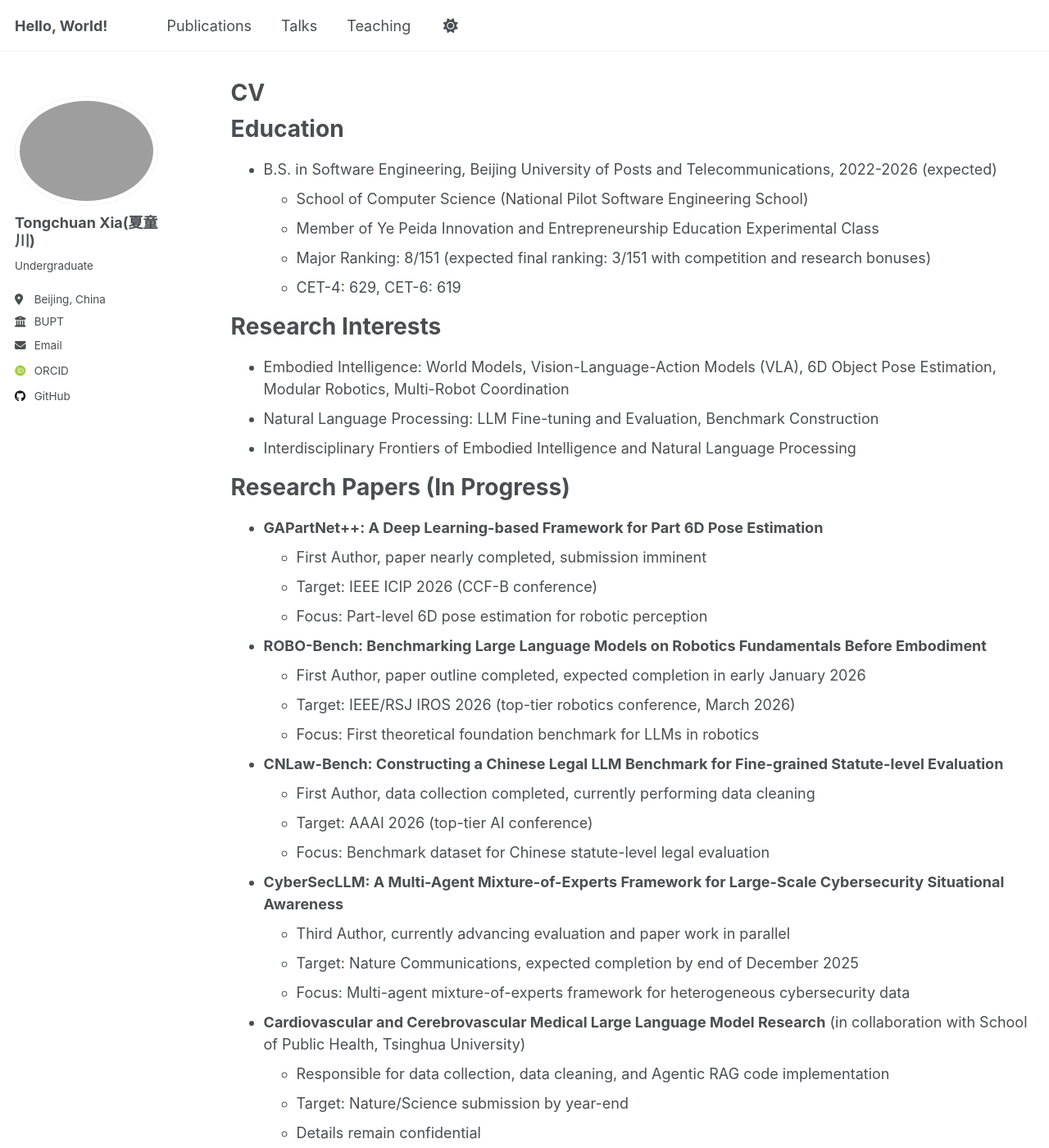
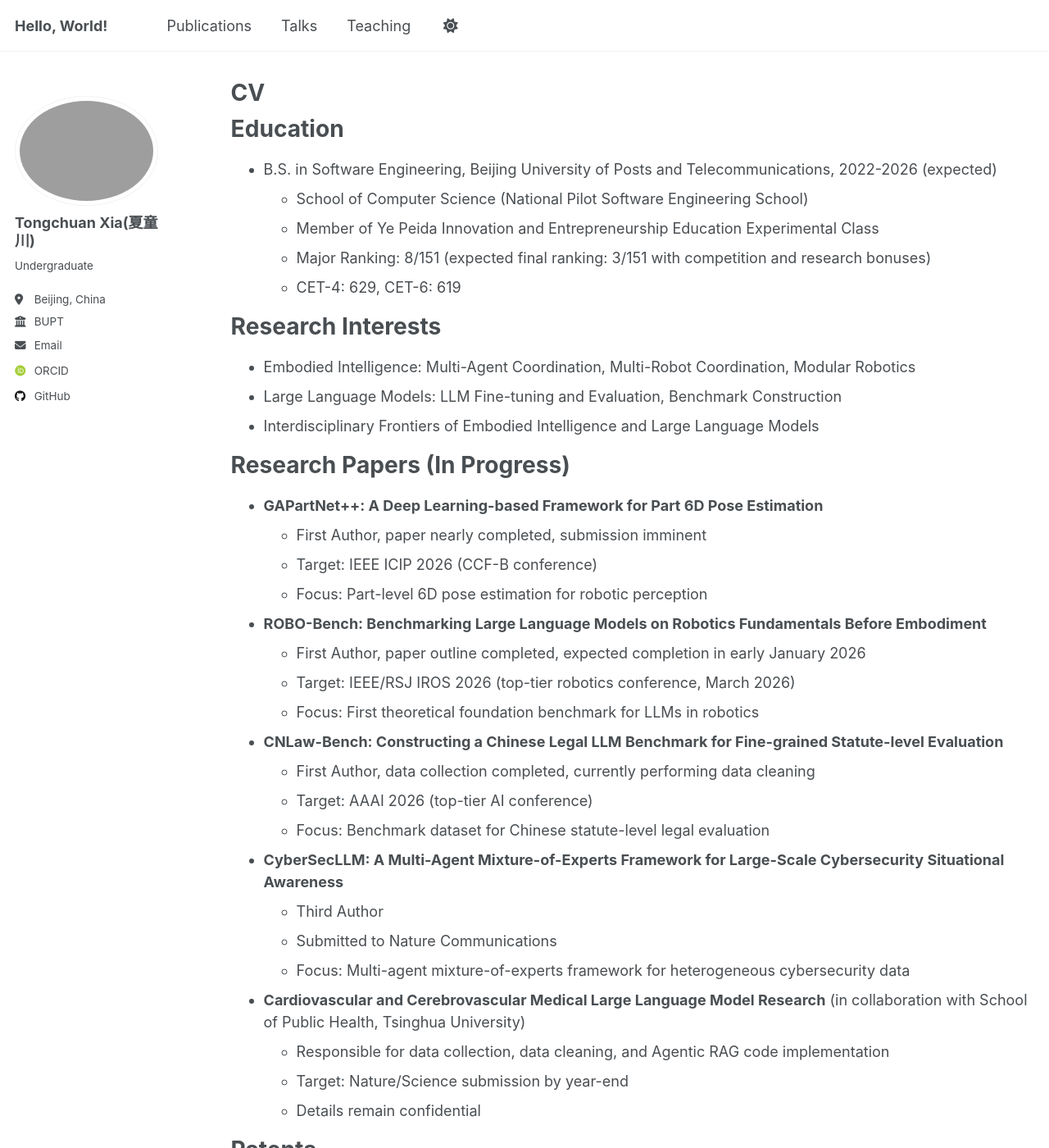
Before and after one commit to Heartune/Heartune.github.io, a Jekyll site: the page built from _pages/cv.md, in a window 1280 px wide and 1400 px high. Shown: the whole window at 82% size. Built offline with Jekyll 4.4.1, drawn with Linux system fonts in a browser that asks for light colours; some web fonts are replaced; a script that is not in the unit is left out; some of the changed text lies outside the part shown.

Commit message:
Update profile: refine position title, research interests, and paper status
- Update position from Deputy Director of Innovation Practice Dept to Director of Industry-Research Dept
- Refine research interests to focus on embodied intelligence and LLMs, emphasizing multi-agent coordination, multi-robot coordination, and modular robotics
- Update CyberSecLLM paper status to submitted to Nature Communications

🤖 Generated with [Claude Code](https://claude.com/claude-code)

Co-Authored-By: Claude <noreply@anthropic.com>

```diff
--- a/_pages/cv.md
+++ b/_pages/cv.md
@@ -19,9 +19,9 @@ Education
 
 Research Interests
 ======
-* Embodied Intelligence: World Models, Vision-Language-Action Models (VLA), 6D Object Pose Estimation, Modular Robotics, Multi-Robot Coordination
-* Natural Language Processing: LLM Fine-tuning and Evaluation, Benchmark Construction
-* Interdisciplinary Frontiers of Embodied Intelligence and Natural Language Processing
+* Embodied Intelligence: Multi-Agent Coordination, Multi-Robot Coordination, Modular Robotics
+* Large Language Models: LLM Fine-tuning and Evaluation, Benchmark Construction
+* Interdisciplinary Frontiers of Embodied Intelligence and Large Language Models
 
 Research Papers (In Progress)
 ======
@@ -41,8 +41,8 @@ Research Papers (In Progress)
   * Focus: Benchmark dataset for Chinese statute-level legal evaluation
 
 * **CyberSecLLM: A Multi-Agent Mixture-of-Experts Framework for Large-Scale Cybersecurity Situational Awareness**
-  * Third Author, currently advancing evaluation and paper work in parallel
-  * Target: Nature Communications, expected completion by end of December 2025
+  * Third Author
+  * Submitted to Nature Communications
   * Focus: Multi-agent mixture-of-experts framework for heterogeneous cybersecurity data
 
 * **Cardiovascular and Cerebrovascular Medical Large Language Model Research** (in collaboration with School of Public Health, Tsinghua University)
@@ -131,7 +131,7 @@ Teaching
 
 Service and Leadership
 ======
-* Deputy Director, Science and Technology Innovation Practice Department, Computer Science School Youth League Committee
+* Director, Industry-Research Department, Computer Science School
 * League Branch Secretary
 * Class Monitor
 * Core Member, BUPT Blueprint and other research-oriented organizations
```
Also changed, not shown: _data/cv.json (+7 -7 lines), _pages/about.md (+6 -6 lines).
